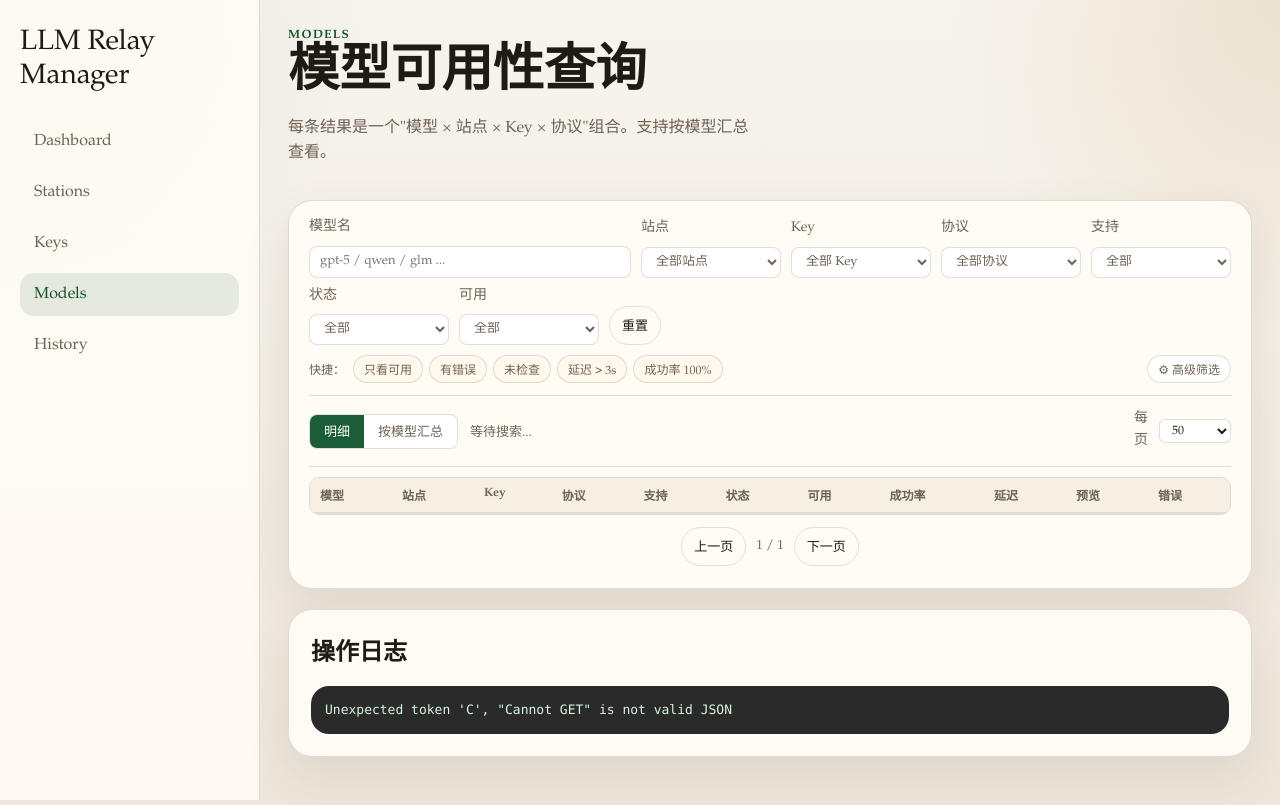
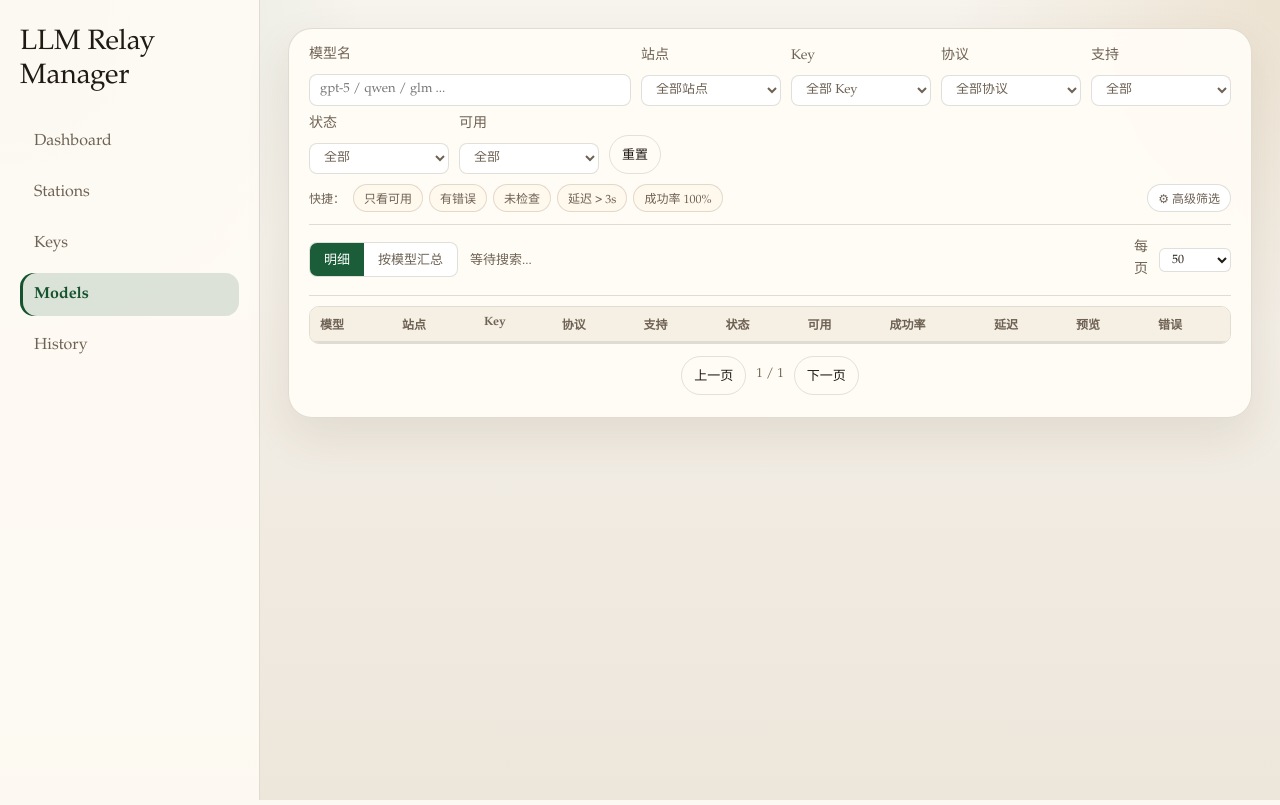
Before and after one commit to qihaze123/llm-relay-manager, a Python web app: template templates/models.html in a window 1280 px wide. Run offline with Jinja, Linux system fonts and the light colour scheme; the template is opened without the code that fills it, so the values that code supplies are empty.

Commit message:
chore(ui): 去掉每个页面顶部标题区，靠侧边导航表示当前页
- 删除 Dashboard/Stations/Keys/Models/History 的 page-head/hero 标题块
- Stations、Keys 页面的操作按钮挪到 panel-toolbar 右侧
- 侧边导航 active 样式加粗并加左侧边框，突出当前页
- Models 页移除"操作日志"面板，错误走 console.error

Co-Authored-By: Claude Opus 4.7 <noreply@anthropic.com>

```diff
--- a/static/models.js
+++ b/static/models.js
@@ -5,7 +5,6 @@ const detailTable = document.getElementById("models-detail-table");
 const groupTable = document.getElementById("models-group-table");
 const detailBody = document.getElementById("search-results");
 const groupBody = document.getElementById("group-results");
-const pageLog = document.getElementById("page-log");
 const resetSearchBtn = document.getElementById("reset-search-btn");
 const searchSummary = document.getElementById("models-search-summary");
 const stationSelect = document.getElementById("models-station-select");
@@ -375,7 +374,7 @@ async function runSearchWithLogging() {
   try {
     await runSearch();
   } catch (error) {
-    log(pageLog, error.message);
+    console.error(error);
   }
 }
 
@@ -542,4 +541,4 @@ async function init() {
   await runSearch();
 }
 
-init().catch((error) => log(pageLog, error.message));
+init().catch((error) => console.error(error));
--- a/static/styles.css
+++ b/static/styles.css
@@ -67,6 +67,19 @@ body {
   color: var(--accent);
 }
 
+.nav a.active {
+  font-weight: 600;
+  background: rgba(20, 83, 45, 0.14);
+  box-shadow: inset 3px 0 0 var(--accent);
+}
+
+.dashboard-actions {
+  display: flex;
+  gap: 10px;
+  flex-wrap: wrap;
+  margin-bottom: 16px;
+}
+
 .content {
   padding: 28px;
 }
--- a/templates/models.html
+++ b/templates/models.html
@@ -19,14 +19,6 @@
         </nav>
       </aside>
       <main class="content">
-        <section class="page-head">
-          <div>
-            <p class="eyebrow">Models</p>
-            <h1>模型可用性查询</h1>
-            <p class="lede small">每条结果是一个"模型 × 站点 × Key × 协议"组合。支持按模型汇总查看。</p>
-          </div>
-        </section>
-
         <section class="panel models-panel">
           <form id="search-form" class="models-filters">
             <div class="filter-row primary">
@@ -187,13 +179,6 @@
             <button type="button" class="button small ghost" data-page="next">下一页</button>
           </div>
         </section>
-
-        <section class="panel">
-          <div class="panel-head">
-            <h2>操作日志</h2>
-          </div>
-          <pre id="page-log" class="activity-log">等待操作...</pre>
-        </section>
       </main>
     </div>
     <script src="/static/common.js"></script>
```
Also changed, not shown: templates/dashboard.html (+3 -12 lines), templates/history.html (+0 -8 lines), templates/keys.html (+2 -12 lines), templates/stations.html (+2 -12 lines).
